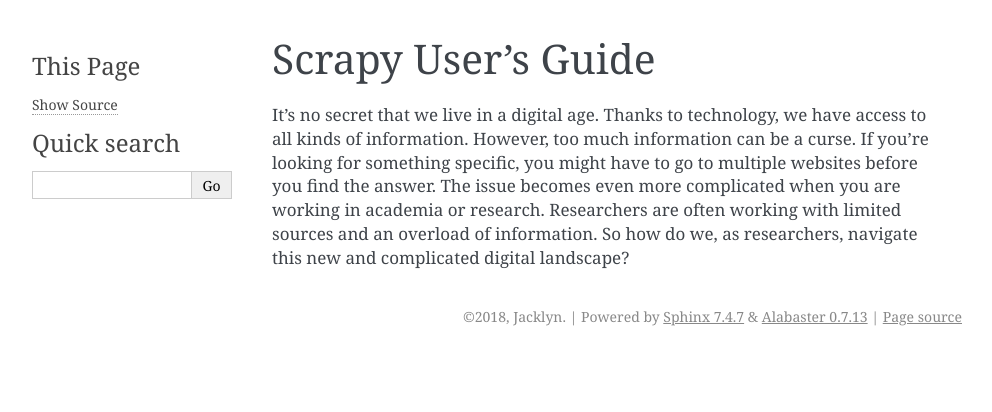
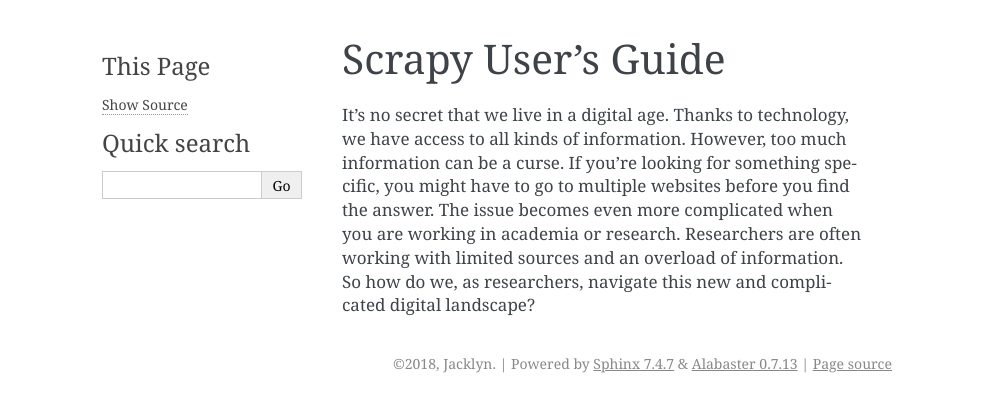
Before and after one commit to jacklynlee31/scrapy-doc, a Sphinx documentation site: the page built from docs/index.rst, in a window 1280 px wide. Shown: the top 412 px of the page, without its empty margins (148-1140 px from the left). Built offline with Sphinx 7.4.7, drawn with Linux system fonts in a browser that asks for light colours.

```diff
--- a/docs/conf.py
+++ b/docs/conf.py
@@ -80,7 +80,9 @@ html_theme = 'alabaster'
 # further.  For a list of options available for each theme, see the
 # documentation.
 #
-# html_theme_options = {}
+html_theme_options = {
+    'page_width': '800px',
+}
 
 # Add any paths that contain custom static files (such as style sheets) here,
 # relative to this directory. They are copied after the builtin static files,
```
